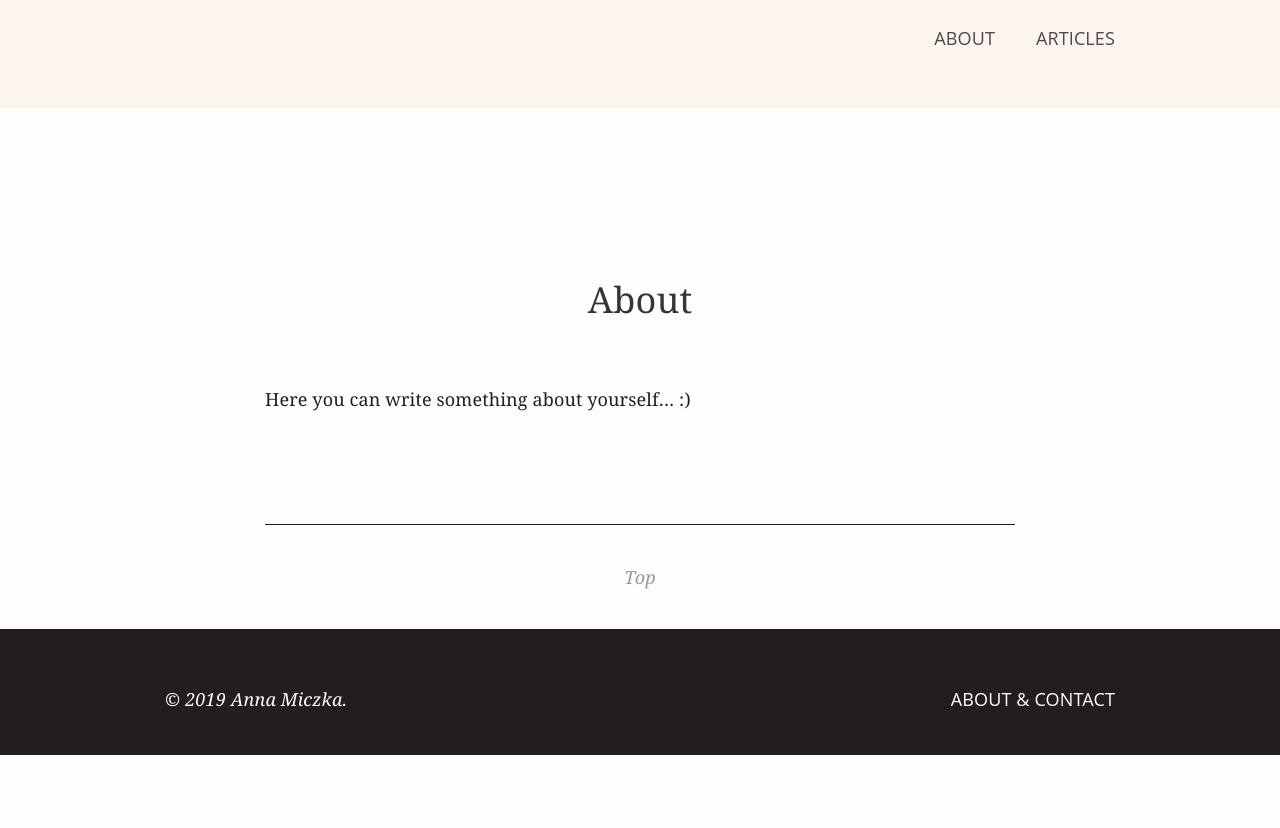
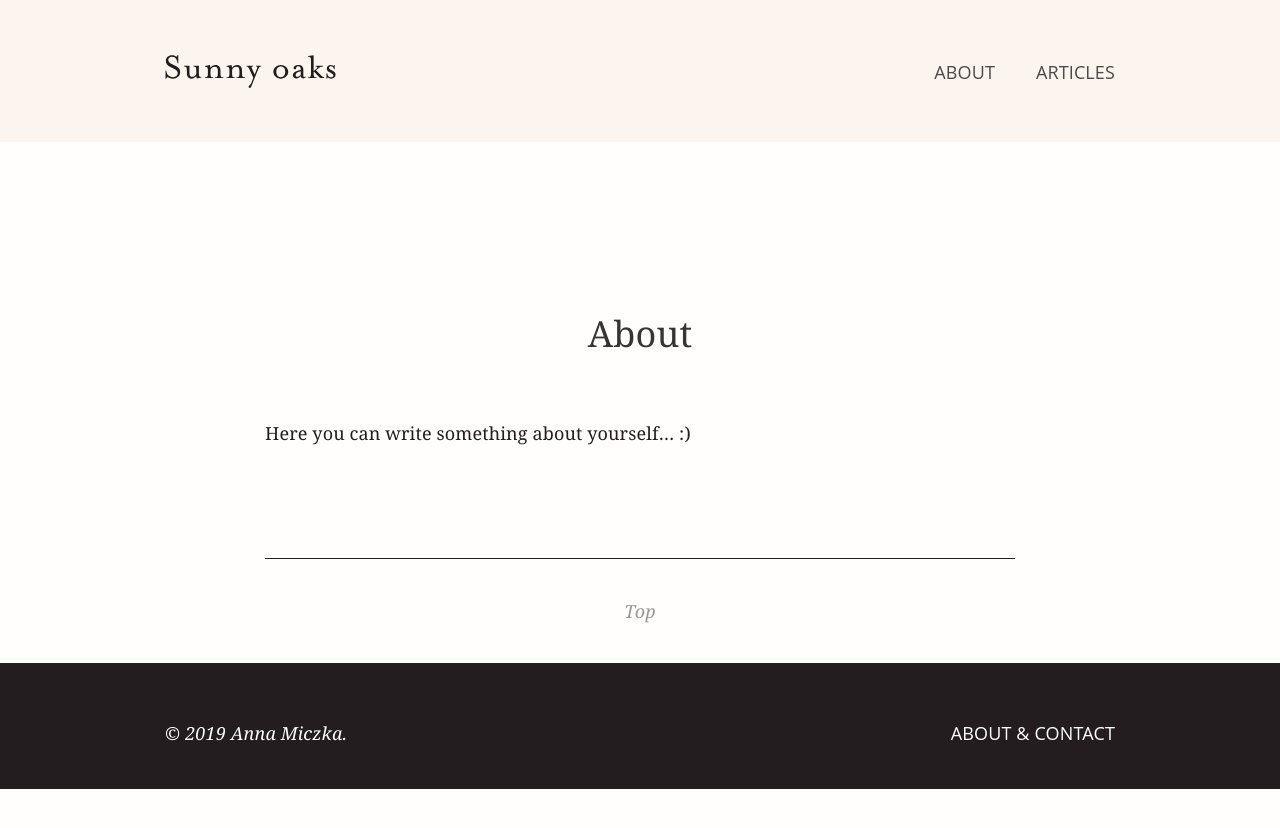
Before and after one commit to sunnyoaks/portfolio, a Jekyll site: the page built from about.md, in a window 1280 px wide. Shown: the top 828 px of the page. Built offline with Jekyll 4.4.1, drawn with Linux system fonts in a browser that asks for light colours.

Commit message:
oppdatere logo sted

```diff
--- a/_layouts/default.html
+++ b/_layouts/default.html
@@ -10,7 +10,7 @@
       <div class="nav-container">
         <a href="{{ site.baseurl }}/">
 
-          <img src="assets/logo2.svg" alt="">
+          <img src="https://sunnyoaks.github.io/blog1/assets/logo2.svg" alt="">
 
         </a>
         <ul>
```
